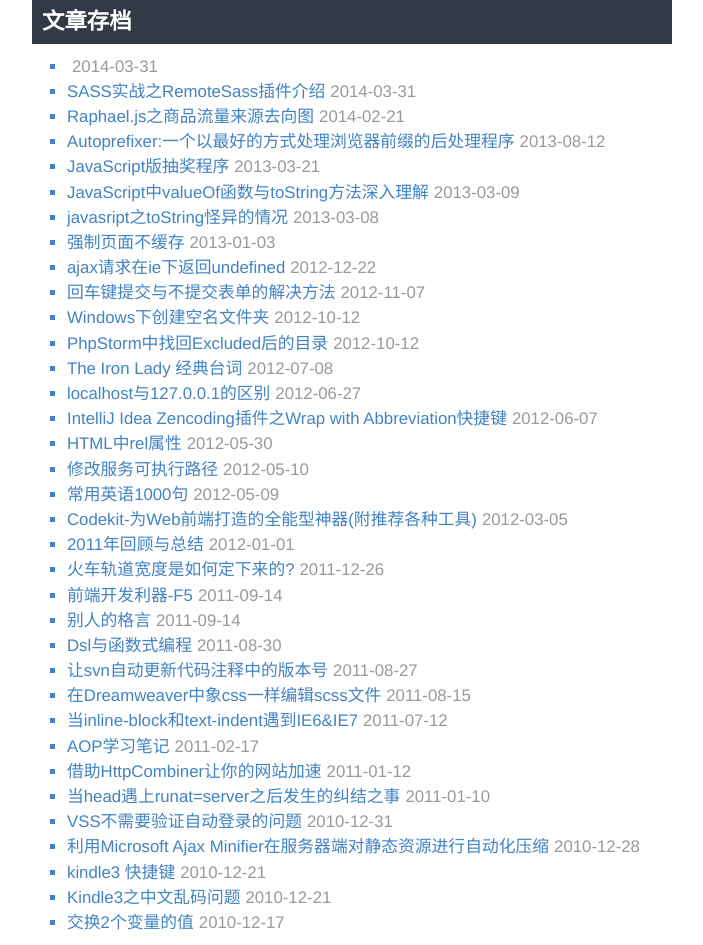
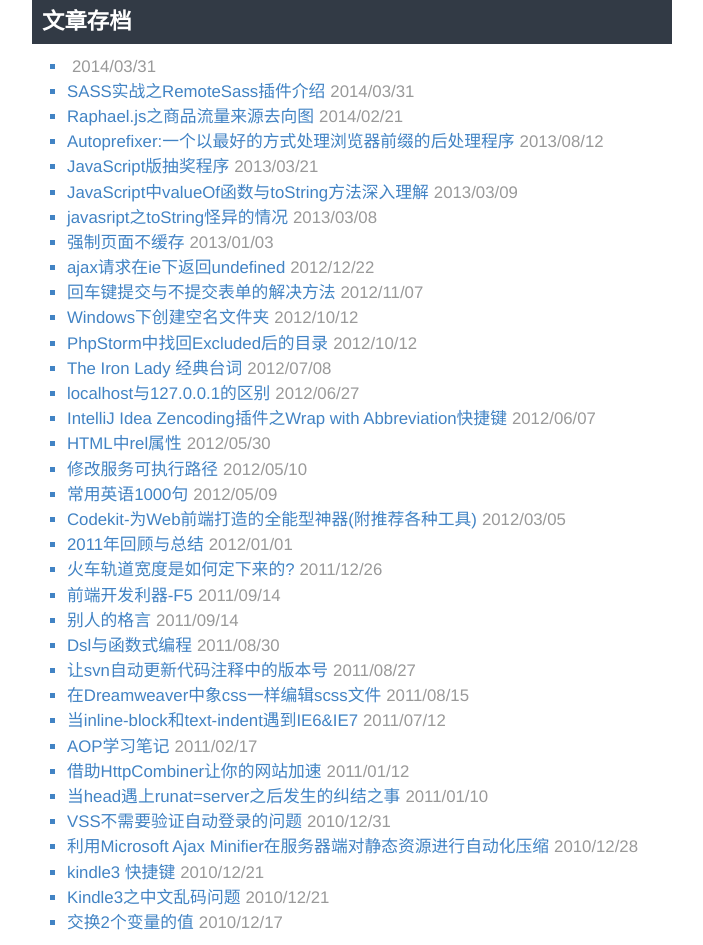
Before and after one commit to aNd1coder/and1coder.github.com, a Jekyll site: the page built from archive.md, in a window 1280 px wide. Shown: the whole page, without its empty margins (288-991 px from the left). Built offline with Jekyll 4.4.1, drawn with Linux system fonts in a browser that asks for light colours; Markdown is read by kramdown in place of the engine named in the settings.

Commit message:
样式调整

```diff
--- a/archive.md
+++ b/archive.md
@@ -5,6 +5,6 @@ published: true
 ---
 <ul class="posts">
     {% for post in site.posts %}
-    <li><a href="{{site.baseurl }}{{ post.url }}">{{ post.title }}</a><span class="date">{{ post.date | date: "%Y-%m-%d" }}</span></li>
+    <li><a href="{{site.baseurl }}{{ post.url }}">{{ post.title }}</a><span class="date">{{ post.date | date: "%Y/%m/%d" }}</span></li>
     {% endfor %}
 </ul>
```
